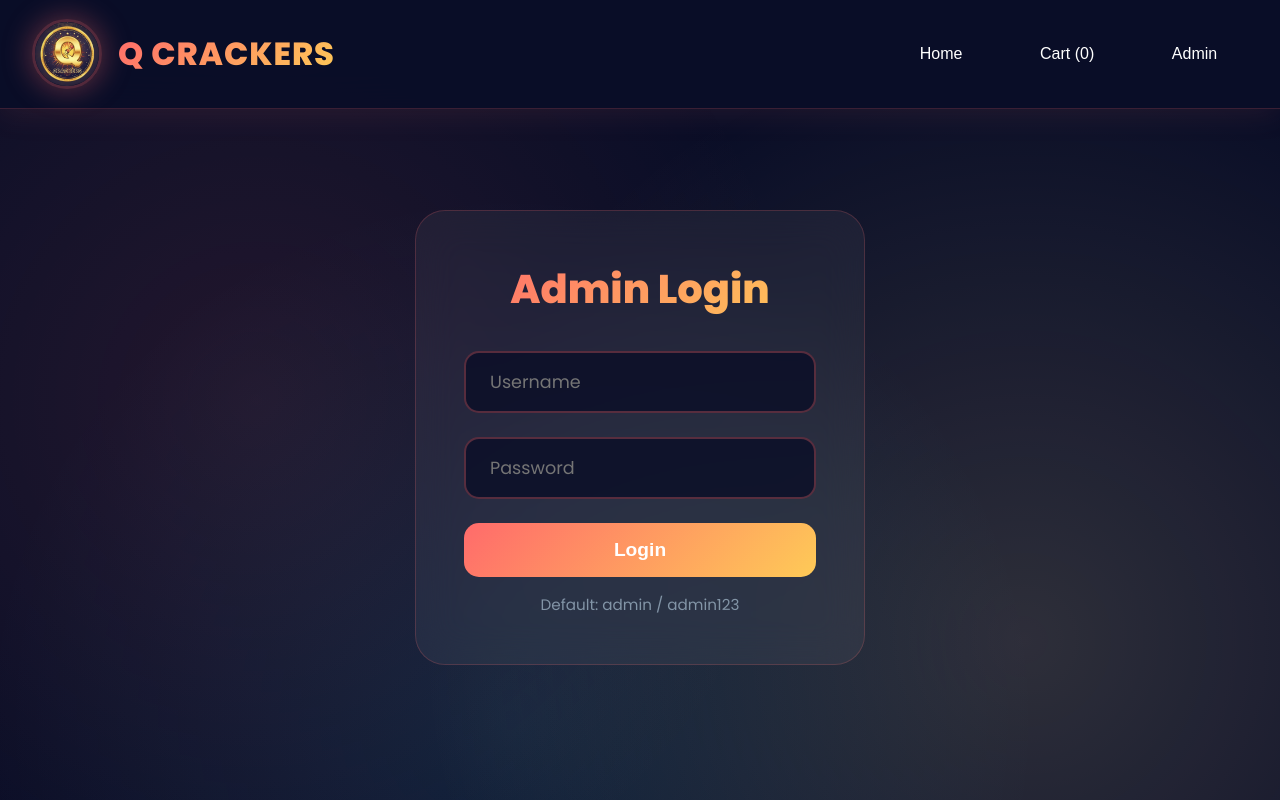
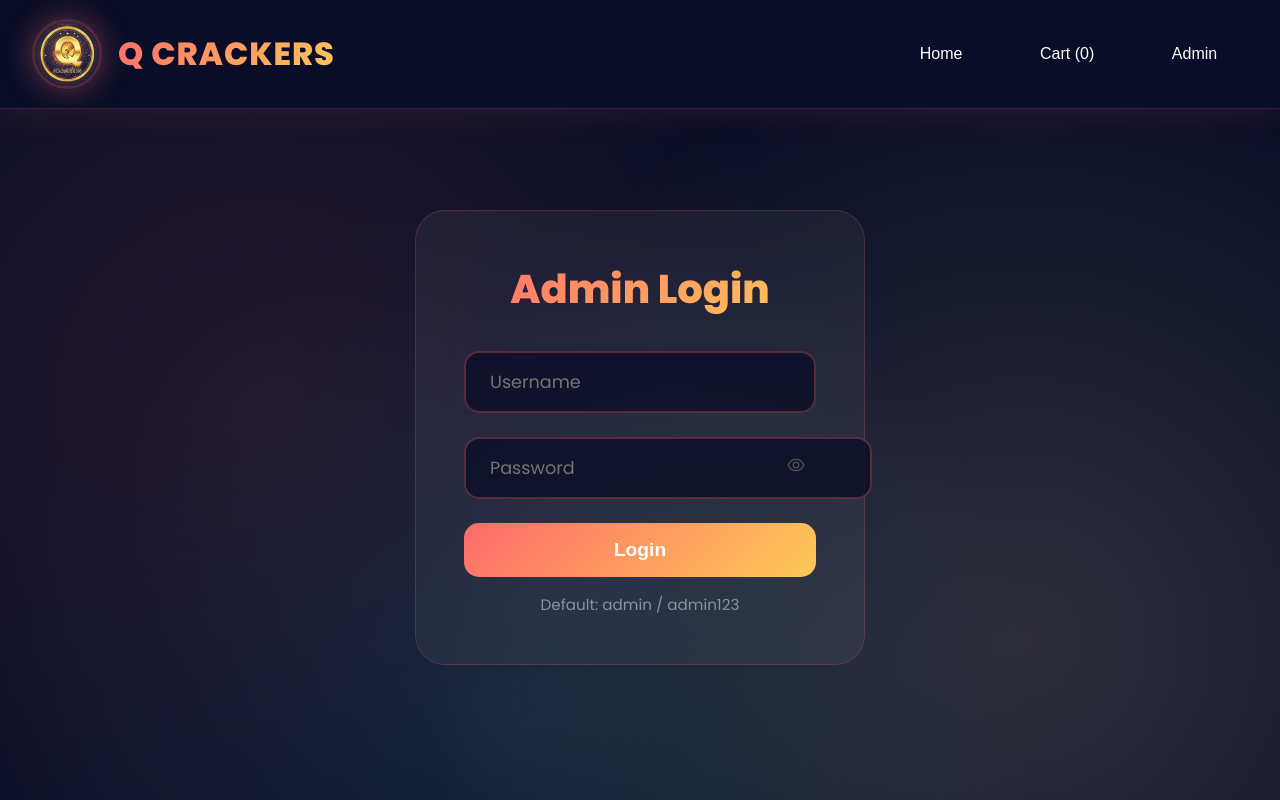
Before and after one commit to kesav2807/Q-Creackers, a React (Vite) app: page / in a window 1280 px wide. Both pictures are taken after a click on the button "Admin". Built offline with nearby package versions, Linux system fonts and the light colour scheme.

Commit message:
Update AdminLogin.jsx

```diff
--- a/src/pages/AdminLogin.jsx
+++ b/src/pages/AdminLogin.jsx
@@ -1,10 +1,12 @@
 import { useState } from 'react';
 import { useAuth } from '../context/AuthContext';
+import { AiOutlineEye, AiOutlineEyeInvisible } from 'react-icons/ai'; // 👈 Import icons
 
 export default function AdminLogin({ onNavigate }) {
   const [username, setUsername] = useState('');
   const [password, setPassword] = useState('');
   const [error, setError] = useState('');
+  const [showPassword, setShowPassword] = useState(false);
   const { login } = useAuth();
 
   const handleLogin = (e) => {
@@ -15,6 +17,10 @@
     } else {
       setError('Invalid credentials. Use admin/admin123');
     }
+  };
+
+  const togglePassword = () => {
+    setShowPassword(!showPassword);
   };
 
   return (
@@ -29,13 +35,32 @@
             onChange={(e) => setUsername(e.target.value)}
             required
           />
+
+          <div className="password-wrapper" style={{ position: 'relative' }}>
             <input
-            type="password"
+              type={showPassword ? 'text' : 'password'}
               placeholder="Password"
               value={password}
               onChange={(e) => setPassword(e.target.value)}
               required
+              style={{ paddingRight: '40px' }} // space for icon
             />
+            <span
+              onClick={togglePassword}
+              style={{
+                position: 'absolute',
+                right: '10px',
+                top: '50%',
+                transform: 'translateY(-50%)',
+                cursor: 'pointer',
+                fontSize: '20px',
+                color: '#555',
+              }}
+            >
+              {showPassword ? <AiOutlineEyeInvisible /> : <AiOutlineEye />}
+            </span>
+          </div>
+
           {error && <p className="error">{error}</p>}
           <button type="submit">Login</button>
         </form>
```
Lines whose indentation alone changed are shown as unchanged.
